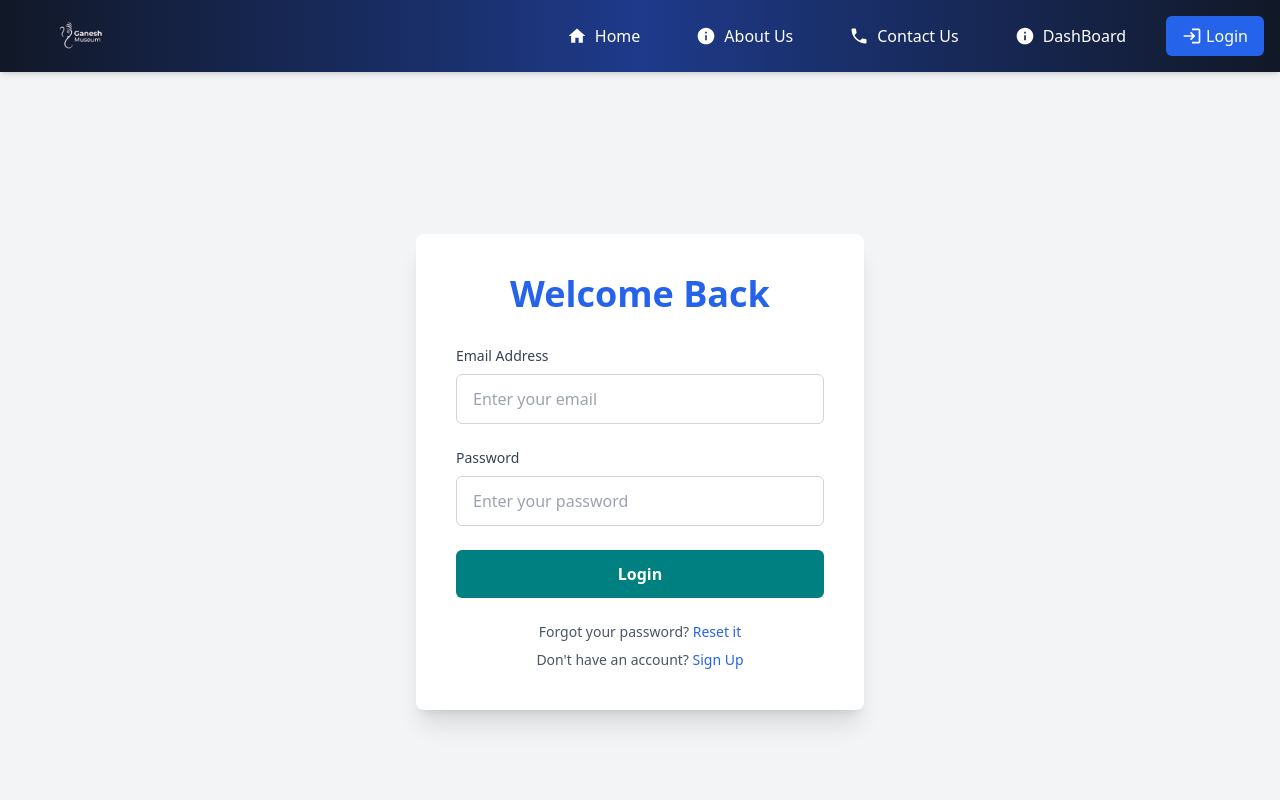
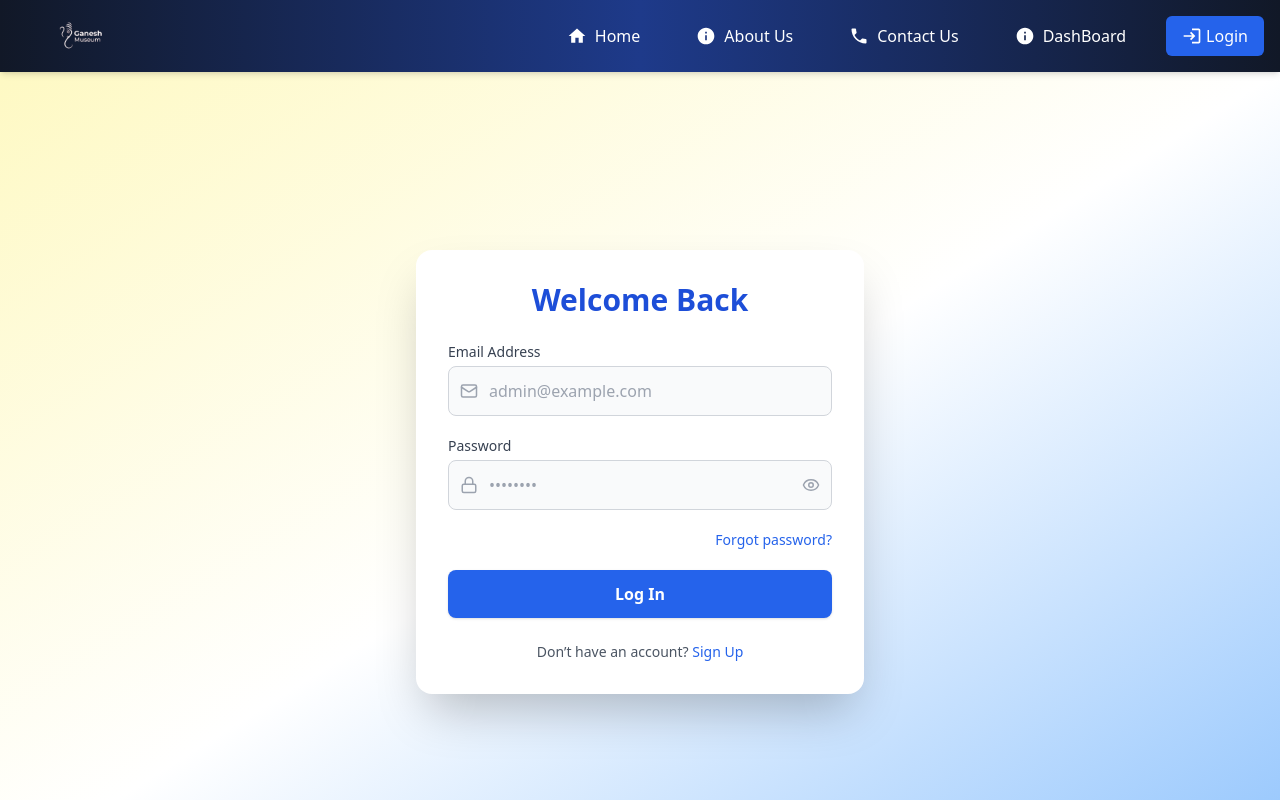
Before and after one commit to santosh-bhaskal-02/Ganesh-Admin-Front-End, a React (Vite) app: page /Login in a window 1280 px wide. Shown: the top 800 px of the page. Built offline with nearby package versions, Linux system fonts and the light colour scheme; no server answers.

Commit message:
sign Up error fix

```diff
--- a/src/components/authentication/Login.jsx
+++ b/src/components/authentication/Login.jsx
@@ -1,32 +1,60 @@
-import React, { useContext, useEffect, useState } from "react";
+import React, { useContext, useState } from "react";
 import axios from "axios";
 import Cookies from "js-cookie";
 import { Link, useNavigate } from "react-router-dom";
+import { Mail, Lock, Eye, EyeOff } from "lucide-react";
 import { AuthContext } from "../Context/AuthContext";
-
+import AlertBox from "../Error/AlertBox";
+import LoadingSpinner from "../Error/LoadingSpinner";
 const apiUrl = import.meta.env.VITE_BACK_END_URL;
+// ... All previous imports remain same
 
 const LoginForm = () => {
   const navigate = useNavigate();
-  const [loginData, setLoginData] = useState({
-    email: "",
-    password: "",
-  });
+  const { setSignIn } = useContext(AuthContext);
 
-  const { signIn, setSignIn } = useContext(AuthContext);
+  const [loading, setLoading] = useState(false);
+  const [loginData, setLoginData] = useState({ email: "", password: "" });
+  const [showPassword, setShowPassword] = useState(false);
+  const [Alert, setAlert] = useState(null);
+  const [errors, setErrors] = useState({ email: "", password: "" });
+
+  const validateForm = () => {
+    const newErrors = { email: "", password: "" };
+    let isValid = true;
+
+    if (!loginData.email.trim()) {
+      newErrors.email = "Email is required.";
+      isValid = false;
+    } else if (!/^[\w-.]+@([\w-]+\.)+[\w-]{2,4}$/.test(loginData.email)) {
+      newErrors.email = "Invalid email format.";
+      isValid = false;
+    }
+
+    if (!loginData.password.trim()) {
+      newErrors.password = "Password is required.";
+      isValid = false;
+    } else if (loginData.password.length < 6) {
+      newErrors.password = "Password must be at least 6 characters.";
+      isValid = false;
+    }
+
+    setErrors(newErrors);
+    return isValid;
+  };
 
   const handleChange = (e) => {
     const { name, value } = e.target;
-    setLoginData((prevState) => ({
-      ...prevState,
-      [name]: value,
-    }));
+    setLoginData((prev) => ({ ...prev, [name]: value }));
+    setErrors((prev) => ({ ...prev, [name]: "" }));
   };
 
   const handleSubmit = async (e) => {
     e.preventDefault();
-    //console.log("Login");
-    //setLoading(true);
+
+    if (!validateForm()) return;
+
+    setLoading(true);
     try {
       const response = await axios.post(
         `${apiUrl}/api/users/signup/admin/authenticate`,
@@ -34,99 +62,122 @@ const LoginForm = () => {
       );
 
       if (response.status === 200) {
-        // console.log("User Found");
-        alert(response.data.message);
+        setAlert({
+          type: "success",
+          title: "Successful!",
+          message: response.data.message,
+        });
 
         const { token, userId } = response.data;
-
-        //console.log(userId);
         Cookies.set("adminAuthToken", token, { secure: true, sameSite: "Strict" });
         Cookies.set("adminId", userId, { secure: true, sameSite: "Strict" });
 
-        const adminIdCookie = Cookies.get("adminId");
-        const adminAuthTokenCookie = Cookies.get("adminAuthToken");
-        console.log(adminIdCookie);
-
-        if (!adminIdCookie || !adminAuthTokenCookie) {
-          console.error("User is not authenticated. Missing token or userId.");
-          alert("Something went wrong. Please try again.");
-        }
-        console.log(signIn);
         setSignIn(true);
-
         navigate("/Dashboard");
       }
     } catch (err) {
-      if (err.response && err.response.data.message) {
-        alert(err.response.data.message);
-      } else {
-        alert("Something went wrong. Please try again.");
-      }
-      console.error("Error ", err.response.data.message);
+      setAlert({
+        type: "error",
+        title: "Oops!",
+        message: err?.response?.data?.message || "Something went wrong. Try again!",
+      });
+    } finally {
+      setLoading(false);
     }
   };
 
   return (
-    <div className="  min-h-screen bg-gray-100 flex justify-center items-center">
-      <div className="bg-white p-10 rounded-lg shadow-xl w-full max-w-md">
-        <div className="text-center mb-8">
-          <h1 className="text-4xl font-semibold text-blue-600">Welcome Back</h1>
+    <div className="min-h-screen bg-gradient-to-br from-yellow-100 via-white to-blue-300 flex justify-center items-center px-4">
+      <div className="bg-white p-8 rounded-2xl shadow-2xl w-full max-w-md animate-fade-in">
+        <h2 className="text-3xl font-bold text-center text-blue-700 mb-6">
+          Welcome Back
+        </h2>
+
+        {loading && <LoadingSpinner />}
+
+        {Alert && (
+          <div className="fixed inset-0 flex justify-center items-center bg-black bg-opacity-40 z-50">
+            <AlertBox
+              type={Alert.type}
+              title={Alert.title}
+              message={Alert.message}
+              onClick={() => setAlert(null)}
+            />
+          </div>
+        )}
+
+        <form onSubmit={handleSubmit} className="space-y-5">
+          <div>
+            <label className="block text-sm font-medium text-gray-700">
+              Email Address
+            </label>
+            <div className="relative mt-1">
+              <span className="absolute inset-y-0 left-3 flex items-center text-gray-400">
+                <Mail size={18} />
+              </span>
+              <input
+                type="email"
+                name="email"
+                value={loginData.email}
+                onChange={handleChange}
+                required
+                placeholder="admin@example.com"
+                className={`w-full pl-10 pr-4 py-3 rounded-lg border ${
+                  errors.email ? "border-red-500" : "border-gray-300"
+                } bg-gray-50 focus:outline-none focus:ring-2 focus:ring-blue-400 transition-all`}
+              />
+            </div>
+            {errors.email && <p className="text-sm text-red-500 mt-1">{errors.email}</p>}
           </div>
 
-        <form onSubmit={handleSubmit} className="space-y-6">
-          <div className="mb-4">
-            <label htmlFor="email" className="block text-sm font-medium text-gray-700">
-              Email Address
-            </label>
+          <div>
+            <label className="block text-sm font-medium text-gray-700">Password</label>
+            <div className="relative mt-1">
+              <span className="absolute inset-y-0 left-3 flex items-center text-gray-400">
+                <Lock size={18} />
+              </span>
               <input
-              type="email"
-              id="email"
-              name="email"
+                type={showPassword ? "text" : "password"}
+                name="password"
+                value={loginData.password}
                 onChange={handleChange}
-              value={loginData.email}
-              className="w-full px-4 py-3 mt-2 border border-gray-300 rounded-md focus:ring-2 focus:ring-blue-500"
-              placeholder="Enter your email"
                 required
+                placeholder="••••••••"
+                className={`w-full pl-10 pr-10 py-3 rounded-lg border ${
+                  errors.password ? "border-red-500" : "border-gray-300"
+                } bg-gray-50 focus:outline-none focus:ring-2 focus:ring-blue-400 transition-all`}
               />
+              <span
+                className="absolute inset-y-0 right-3 flex items-center cursor-pointer text-gray-400"
+                onClick={() => setShowPassword(!showPassword)}>
+                {showPassword ? <EyeOff size={18} /> : <Eye size={18} />}
+              </span>
+            </div>
+            {errors.password && (
+              <p className="text-sm text-red-500 mt-1">{errors.password}</p>
+            )}
           </div>
 
-          <div className="mb-6">
-            <label htmlFor="password" className="block text-sm font-medium text-gray-700">
-              Password
-            </label>
-            <input
-              type="password"
-              id="password"
-              name="password"
-              onChange={handleChange}
-              value={loginData.password}
-              className="w-full px-4 py-3 mt-2 border border-gray-300 rounded-md focus:ring-2 focus:ring-blue-500"
-              placeholder="Enter your password"
-              required
-            />
+          <div className="text-right text-sm">
+            <Link to="/ForgotPassword" className="text-blue-600 hover:underline">
+              Forgot password?
+            </Link>
           </div>
 
           <button
             type="submit"
-            className="w-full py-3 bg-[#008080]  hover:bg-blue-700 text-white font-semibold rounded-md transition duration-200">
-            Login
+            disabled={loading}
+            className="w-full py-3 bg-blue-600 text-white font-semibold rounded-lg shadow hover:bg-blue-700 transition disabled:opacity-50">
+            {loading ? "Logging in..." : "Log In"}
           </button>
         </form>
 
-        <div className="mt-6 text-center">
-          <p className="text-sm text-gray-600">
-            Forgot your password?{" "}
-            <Link to="/ForgotPassword" className="text-blue-600 hover:text-blue-800">
-              Reset it
-            </Link>
-          </p>
-          <p className="text-sm text-gray-600 mt-2">
-            Don't have an account?{" "}
-            <Link to="/SignUp" className="text-blue-600 hover:text-blue-800">
+        <p className="mt-6 text-center text-sm text-gray-600">
+          Don’t have an account?{" "}
+          <Link to="/SignUp" className="text-blue-600 hover:underline">
             Sign Up
           </Link>
         </p>
-        </div>
       </div>
     </div>
   );
--- a/src/components/authentication/SignUp.jsx
+++ b/src/components/authentication/SignUp.jsx
@@ -1,165 +1,377 @@
 import React, { useState } from "react";
 import axios from "axios";
-import { Link, useNavigate } from "react-router-dom";
-//import "./signup.css";
+import { useNavigate } from "react-router-dom";
+import {
+  Mail,
+  Key,
+  User,
+  Smartphone,
+  Lock,
+  Eye,
+  EyeOff,
+  CheckCircle,
+} from "lucide-react";
+import AlertBox from "../Error/AlertBox";
+import LoadingSpinner from "../Error/LoadingSpinner";
 const apiUrl = import.meta.env.VITE_BACK_END_URL;
 
 const SignupForm = () => {
   const navigate = useNavigate();
   const [step, setStep] = useState(1);
+  const [loading, setLoading] = useState(false);
+  const [alert, setAlert] = useState(null);
+  const [showPassword, setShowPassword] = useState(false);
+  const [showConfirmPassword, setShowConfirmPassword] = useState(false);
+  const [errors, setErrors] = useState({});
+
+  const [otpSent, setOtpSent] = useState(false);
+  const [otp, setOtp] = useState("");
   const [formData, setFormData] = useState({
+    email: "",
+    otp: "",
     firstName: "",
-    lastName:"",
+    lastName: "",
     phone: "",
-    email: "",
     password: "",
     confirmPassword: "",
   });
 
   const handleChange = (e) => {
     const { name, value } = e.target;
-    setFormData((prevState) => ({
-      ...prevState,
-      [name]: value,
-    }));
+    setFormData((prev) => ({ ...prev, [name]: value }));
   };
 
-  const handleNextStep = () => {
-    setStep(step + 1);
+  const validateEmail = (email) => {
+    const emailRegex = /^[a-zA-Z0-9._%+-]+@[a-zA-Z0-9.-]+\.[a-zA-Z]{2,}$/;
+    return emailRegex.test(email);
   };
 
-  const handlePreviousStep = () => {
-    setStep(step - 1);
+  const validateStep = () => {
+    const newErrors = {};
+
+    if (step === 1) {
+      if (!formData.email || !validateEmail(formData.email)) {
+        newErrors.email = "Please enter a valid email address.";
+      }
+      if (otpSent && (!otp || otp.length !== 6)) {
+        newErrors.otp = "Please enter a valid 6-digit OTP.";
+      }
+    }
+
+    if (step === 2) {
+      if (!formData.firstName.trim() || !/^[A-Za-z]{2,}$/.test(formData.firstName)) {
+        newErrors.firstName = "Enter a valid first name (letters only, min 2 chars).";
+      }
+      if (!formData.lastName.trim() || !/^[A-Za-z]{2,}$/.test(formData.lastName)) {
+        newErrors.lastName = "Enter a valid last name (letters only, min 2 chars).";
+      }
+    }
+
+    if (step === 3) {
+      if (!formData.phone || !/^[0-9]{10}$/.test(formData.phone)) {
+        newErrors.phone = "Enter a valid 10-digit phone number.";
+      }
+    }
+
+    if (step === 4) {
+      if (
+        !formData.password ||
+        !/^(?=.*[A-Za-z])(?=.*\d)[A-Za-z\d]{6,}$/.test(formData.password)
+      ) {
+        newErrors.password =
+          "Password must be at least 6 characters with letters & numbers.";
+      }
+      if (formData.password !== formData.confirmPassword) {
+        newErrors.confirmPassword = "Passwords do not match.";
+      }
+    }
+
+    setErrors(newErrors);
+    return Object.keys(newErrors).length === 0;
+  };
+
+  const nextStep = (e) => {
+    e.preventDefault();
+    if (validateStep()) setStep(step + 1);
+  };
+
+  const prevStep = () => setStep(step - 1);
+
+  const sendOtp = async (event) => {
+    event.preventDefault();
+    if (!formData.email || !validateEmail(formData.email)) {
+      setErrors({ email: "Please enter a valid email." });
+      return;
+    }
+    setLoading(true);
+    try {
+      const response = await axios.post(`${apiUrl}/api/users/signup/send_otp`, {
+        email: formData.email,
+      });
+      if (response) {
+        if (!response.data.success) {
+          throw new Error("failed to verify OTP");
+        }
+        setOtpSent(true);
+        setAlert({
+          type: "success",
+          title: "OTP Sent Successfully!",
+          message: response.data.message,
+        });
+      }
+    } catch (err) {
+      setAlert({
+        type: "error",
+        title: "Oops!",
+        message: err.response?.data.message || "Failed to send OTP.",
+      });
+    } finally {
+      setLoading(false);
+    }
+  };
+
+  const verifyOtp = async (event) => {
+    event.preventDefault();
+    if (!otp) {
+      setErrors({ otp: "Please enter OTP." });
+      return;
+    }
+    setLoading(true);
+    try {
+      const response = await axios.post(`${apiUrl}/api/users/signup/verify_otp`, {
+        email: formData.email,
+        otp,
+      });
+      if (response) {
+        console.log(response.data);
+        setStep(2);
+        setAlert({
+          type: "success",
+          title: "OTP Verified!",
+          message: response.data.message,
+        });
+      }
+    } catch (err) {
+      setAlert({
+        type: "error",
+        title: "Invalid OTP!",
+        message: err.response?.data.message || "Invalid OTP.",
+      });
+    } finally {
+      setLoading(false);
+    }
   };
 
   const handleSubmit = async (e) => {
     e.preventDefault();
-
+    if (!validateStep()) return;
+    setLoading(true);
     try {
       const response = await axios.post(`${apiUrl}/api/users/signup/admin`, formData);
-
       if (response.status === 201) {
-        console.log(response.data);
-        alert(response.data.message);
+        setAlert({
+          type: "success",
+          title: "Signup Successful!",
+          message: response.data.message,
+        });
         navigate("/login");
       }
     } catch (err) {
-      if (err.response && err.response.data.message) {
-        alert(err.response.data.message);
-      } else {
-        alert("Something went wrong. Please try again.");
+      setAlert({
+        type: "error",
+        title: "Signup Failed",
+        message: err.response?.data.message || "Something went wrong.",
+      });
+    } finally {
+      setLoading(false);
     }
-      console.error("Error ", err.response);
-    }
-
-    console.log(formData);
   };
 
   return (
-    <div className="flex justify-center items-center min-h-screen bg-gray-50">
-      <div className="w-full max-w-md bg-white p-8 rounded-lg shadow-lg">
-        <form onSubmit={handleSubmit}>
+    <div className="flex items-center justify-center min-h-screen bg-gradient-to-br from-blue-100 to-indigo-200">
+      {loading && <LoadingSpinner />}
+      {alert && (
+        <div className="fixed inset-0 flex items-center justify-center bg-black bg-opacity-40 z-[1000]">
+          <AlertBox
+            type={alert.type}
+            title={alert.title}
+            message={alert.message}
+            onClick={() => setAlert(null)}
+          />
+        </div>
+      )}
 
+      <div className="w-full max-w-lg bg-white rounded-lg p-8 shadow-lg transition-all">
+        <h2 className="text-3xl font-bold text-center text-gray-800 mb-4">
+          <CheckCircle className="inline-block text-blue-600 mr-2" />
+          Admin Signup
+        </h2>
+        <p className="text-center text-gray-500 mb-6">
+          Complete the form in 4 simple steps.
+        </p>
+
+        <div className="flex justify-between items-center mb-6">
+          <div className="flex gap-2">
+            {[1, 2, 3, 4].map((num) => (
+              <div
+                key={num}
+                className={`h-2 w-2 rounded-full transition ${
+                  step >= num ? "bg-blue-600" : "bg-gray-300"
+                }`}
+              />
+            ))}
+          </div>
+          <span className="text-sm text-gray-500">{step} / 4</span>
+        </div>
+
+        <form
+          className="space-y-5"
+          onSubmit={
+            step === 1
+              ? otpSent
+                ? verifyOtp
+                : sendOtp
+              : step === 4
+              ? handleSubmit
+              : nextStep
+          }>
+          {/* Step 1: Email & OTP */}
           {step === 1 && (
-            <div className="space-y-4">
+            <>
+              <div className="relative">
+                <Mail className="absolute left-3 top-1/2 transform -translate-y-1/2 text-gray-400" />
+                <input
+                  type="email"
+                  name="email"
+                  value={formData.email}
+                  onChange={handleChange}
+                  placeholder="Email Address"
+                  className="w-full pl-10 p-3 border-2 rounded-lg bg-gray-50 focus:ring-2 focus:ring-blue-400"
+                />
+              </div>
+              {errors.email && <p className="text-red-500 text-sm">{errors.email}</p>}
+
+              {otpSent && (
+                <div className="relative mt-4">
+                  <Key
+                    className="absolute left-4 top-1/2 transform -translate-y-1/2 text-gray-600"
+                    size={20}
+                  />
                   <input
                     type="text"
-                name="firstName"
-                value={formData.firstname}
-                onChange={handleChange}
-                className="w-full p-2 border border-gray-300 rounded-md"
-                placeholder="First Name"
-                required
+                    name="otp"
+                    placeholder="Enter OTP"
+                    value={otp}
+                    onChange={(e) => setOtp(e.target.value)}
+                    className="w-full pl-12 p-4 bg-gray-50 border-2 border-gray-300 rounded-lg focus:ring-2 focus:ring-blue-400 focus:outline-none transition-all duration-300"
                   />
+                </div>
+              )}
+            </>
+          )}
 
+          {/* Step 2: Name */}
+          {step === 2 &&
+            ["firstName", "lastName"].map((field) => (
+              <>
+                <div key={field} className="relative">
+                  <User className="absolute left-3 top-1/2 transform -translate-y-1/2 text-gray-400" />
                   <input
                     type="text"
-                name="lastName"
-                value={formData.lastname}
+                    name={field}
+                    value={formData[field]}
                     onChange={handleChange}
-                className="w-full p-2 border border-gray-300 rounded-md"
-                placeholder="Last Name"
-                required
+                    placeholder={field === "firstName" ? "First Name" : "Last Name"}
+                    className="w-full pl-10 p-3 border-2 rounded-lg bg-gray-50 focus:ring-2 focus:ring-blue-400"
                   />
+                </div>
+                {errors[field] && <p className="text-red-500 text-sm">{errors[field]}</p>}
+              </>
+            ))}
 
+          {/* Step 3: Mobile */}
+          {step === 3 && (
+            <>
+              <div className="relative">
+                <Smartphone className="absolute left-3 top-1/2 transform -translate-y-1/2 text-gray-400" />
                 <input
                   type="text"
                   name="phone"
                   value={formData.phone}
                   onChange={handleChange}
-                className="w-full p-2 border border-gray-300 rounded-md"
-                placeholder="Mobile Number"
-                required
+                  placeholder="Phone Number"
+                  className="w-full pl-10 p-3 border-2 rounded-lg bg-gray-50 focus:ring-2 focus:ring-blue-400"
                 />
+              </div>
+              {errors.phone && <p className="text-red-500 text-sm">{errors.phone}</p>}
+            </>
+          )}
+
+          {/* Step 4 - Password */}
+          {step === 4 &&
+            ["password", "confirmPassword"].map((field, index) => (
+              <div key={field} className="relative">
+                <Lock className="absolute left-3 top-1/2 transform -translate-y-1/2 text-gray-400" />
                 <input
-                type="email"
-                name="email"
-                value={formData.email}
+                  type={
+                    field === "password"
+                      ? showPassword
+                        ? "text"
+                        : "password"
+                      : showConfirmPassword
+                      ? "text"
+                      : "password"
+                  }
+                  name={field}
+                  value={formData[field]}
                   onChange={handleChange}
-                className="w-full p-2 border border-gray-300 rounded-md"
-                placeholder="Email"
-                required
+                  placeholder={field === "password" ? "Password" : "Confirm Password"}
+                  className="w-full pl-10 p-3 border-2 rounded-lg bg-gray-50 focus:ring-2 focus:ring-blue-400"
                 />
-              <div className="flex justify-between">
+                <span
+                  className="absolute right-3 top-1/2 transform -translate-y-1/2 cursor-pointer"
+                  onClick={() =>
+                    field === "password"
+                      ? setShowPassword((prev) => !prev)
+                      : setShowConfirmPassword((prev) => !prev)
+                  }>
+                  {field === "password" ? (
+                    showPassword ? (
+                      <EyeOff size={20} />
+                    ) : (
+                      <Eye size={20} />
+                    )
+                  ) : showConfirmPassword ? (
+                    <EyeOff size={20} />
+                  ) : (
+                    <Eye size={20} />
+                  )}
+                </span>
+                {errors[field] && <p className="text-red-500 text-sm">{errors[field]}</p>}
+              </div>
+            ))}
+
+          {/* Buttons */}
+          <button
+            type="submit"
+            className="w-full py-3 bg-blue-600 text-white font-semibold rounded-lg hover:bg-blue-700 transition">
+            {loading
+              ? step === 1
+                ? "Sending OTP..."
+                : "Processing..."
+              : step === 4
+              ? "Sign Up"
+              : "Next"}
+          </button>
+
+          {step > 1 && (
             <button
               type="button"
-                  onClick={handleNextStep}
-                  className="px-4 py-2 bg-[#008080]  text-white rounded-md"
-                >
-                  Next
+              onClick={prevStep}
+              className="w-full py-2 mt-2 bg-gray-200 hover:bg-gray-300 text-gray-800 rounded-lg">
+              Back
             </button>
-              </div>
-            </div>
           )}
-
-
-          {step === 2 && (
-            <div className="space-y-4">
-              <input
-                type="password"
-                name="password"
-                value={formData.password}
-                onChange={handleChange}
-                className="w-full p-2 border border-gray-300 rounded-md"
-                placeholder="New Password"
-                required
-              />
-              <input
-                type="password"
-                name="confirmPassword"
-                value={formData.confirmPassword}
-                onChange={handleChange}
-                className="w-full p-2 border border-gray-300 rounded-md"
-                placeholder="Confirm Password"
-                required
-              />
-              <div className="flex justify-between items-center">
-                <button
-                  type="button"
-                  onClick={handlePreviousStep}
-                  className="px-4 py-2 bg-gray-300 text-black rounded-md"
-                >
-                  Previous
-                </button>
-                <button
-                  type="submit"
-                  className="px-4 py-2 bg-[#008080]  text-white rounded-md"
-                >
-                  Sign Up
-                </button>
-              </div>
-            </div>
-          )}
-
-
-          <div className="mt-4 text-center">
-            <p>
-              Do you have an account?{" "}
-              <Link to="/login" className="text-blue-500 hover:underline">
-                Login here
-              </Link>
-            </p>
-          </div>
         </form>
       </div>
     </div>
```
Also changed, not shown: 5 other files (tests, documents, lock files or other folders). Lines whose indentation alone changed are shown as unchanged.
